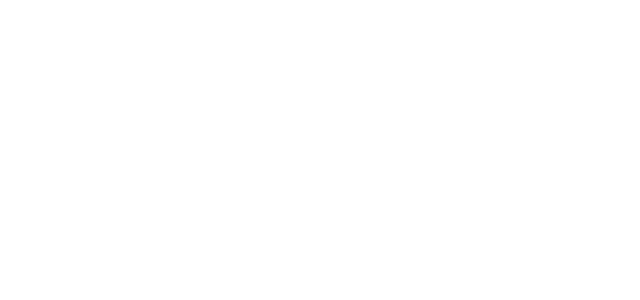
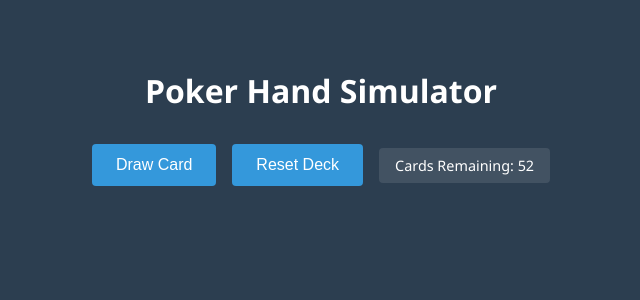
Before and after one commit to Deepaksingam/Porfolio, a React (Create React App) app: page /cardGame in a window 1280 px wide. Before the commit this address had no page. Shown: the top 300 px of the page, without its empty margins (319-959 px from the left). Built offline with nearby package versions, Linux system fonts and the light colour scheme.

Commit message:
card draw simulation added

```diff
--- a/src/App.js
+++ b/src/App.js
@@ -2,11 +2,13 @@ import "./App.css";
 import { Routes, Route, Navigate } from "react-router-dom";
 import HomeScreen from "./Pages/HomeScreen";
 import Blog from "./Pages/Blog";
+import CardGame from "./Pages/CardGame";
 function App() {
   return (
     <Routes>
       <Route path="/" element={<Navigate to="/homeScreen" />} />
       <Route path="/homeScreen" element={<HomeScreen />} />
+      <Route path="/cardGame" element={<CardGame />} />
       <Route path="/blog" element={<Blog />} />
     </Routes>
   );
--- /dev/null
+++ b/src/Pages/CardGame/index.css
@@ -0,0 +1,168 @@
+/* Base Styles */
+body {
+  font-family: 'Segoe UI', sans-serif;
+  background: #2c3e50;
+  color: white;
+  margin: 0;
+}
+
+.card-game-container {
+  max-width: 1200px;
+  margin: 2rem auto;
+  padding: 1rem;
+  text-align: center;
+  min-height: 100vh;
+}
+
+/* Controls */
+.controls {
+  margin: 2rem 0;
+  display: flex;
+  gap: 1rem;
+  justify-content: center;
+  align-items: center;
+  flex-wrap: wrap;
+}
+
+button {
+  padding: 0.75rem 1.5rem;
+  border: none;
+  border-radius: 4px;
+  background: #3498db;
+  color: white;
+  cursor: pointer;
+  transition: all 0.2s;
+  font-size: 1rem;
+}
+
+button:hover {
+  background: #2980b9;
+}
+
+button:disabled {
+  background: #7f8c8d;
+  cursor: not-allowed;
+}
+
+.counter {
+  padding: 0.5rem 1rem;
+  background: rgba(255, 255, 255, 0.1);
+  border-radius: 4px;
+  font-size: 0.9rem;
+}
+
+/* Card Hand Simulation */
+.hand-container {
+  position: relative;
+  min-height: 300px;
+  margin-top: 2rem;
+  overflow: visible;
+}
+
+.card-stack {
+  position: relative;
+  height: 250px;
+  display: flex;
+  justify-content: center;
+  align-items: flex-end;
+  padding-bottom: 2rem;
+}
+
+.card {
+  position: absolute;
+  left: 50%;
+  bottom: 0;
+  transform:
+    translateX(-50%)
+    translateX(var(--x-offset))
+    rotate(var(--rotation));
+  width: 120px;
+  height: 180px;
+  background: white;
+  border-radius: 8px;
+  padding: 1rem;
+  box-shadow: 0 4px 12px rgba(0, 0, 0, 0.3);
+  display: grid;
+  grid-template-rows: 1fr 2fr 1fr;
+  animation: deal 0.3s ease-out var(--delay) forwards;
+  opacity: 0;
+  z-index: var(--z-index);
+  transition: all 0.3s ease-out;
+  will-change: transform;
+}
+
+@keyframes deal {
+  0% {
+    transform:
+      translateX(-50%)
+      translateY(-100px)
+      rotate(-5deg);
+    opacity: 0;
+  }
+  100% {
+    transform:
+      translateX(-50%)
+      translateX(var(--x-offset))
+      rotate(var(--rotation));
+    opacity: 1;
+  }
+}
+
+/* Card Design */
+.card.red {
+  color: #e74c3c;
+}
+.card.black {
+  color: black;
+}
+
+.card-corner {
+  display: flex;
+  flex-direction: column;
+  align-items: center;
+  font-size: 1rem;
+}
+
+.card-corner.bottom-right {
+  transform: rotate(180deg);
+}
+
+.card-center {
+  display: flex;
+  justify-content: center;
+  align-items: center;
+  font-size: 2.5rem;
+  margin: -0.5rem 0;
+}
+
+/* Hover effect */
+.card:hover {
+  transform:
+    translateX(-50%)
+    translateX(var(--x-offset))
+    rotate(var(--rotation))
+    translateY(-20px);
+  z-index: 999;
+  box-shadow: 0 8px 24px rgba(0, 0, 0, 0.4);
+}
+
+/* Responsive Design */
+@media (max-width: 768px) {
+  .card {
+    width: 100px;
+    height: 150px;
+    padding: 0.75rem;
+  }
+
+  .card-corner {
+    font-size: 0.8rem;
+  }
+
+  .card-center {
+    font-size: 2rem;
+  }
+
+  .hand-container {
+    min-height: 250px;
+  }
+}
--- /dev/null
+++ b/src/Pages/CardGame/index.js
@@ -0,0 +1,94 @@
+import React, { useState } from 'react';
+import './index.css';
+
+const suits = ['♠', '♥', '♦', '♣'];
+const ranks = ['A', '2', '3', '4', '5', '6', '7', '8', '9', '10', 'J', 'Q', 'K'];
+
+function generateDeck() {
+  return ranks.flatMap(rank => suits.map(suit => ({ rank, suit })));
+}
+
+function shuffleDeck(deck) {
+  const shuffled = [...deck];
+  for (let i = shuffled.length - 1; i > 0; i--) {
+    const j = Math.floor(Math.random() * (i + 1));
+    [shuffled[i], shuffled[j]] = [shuffled[j], shuffled[i]];
+  }
+  return shuffled;
+}
+
+function Card({ card, index, totalCards }) {
+   console.log("card",card)
+  const isRed = card.suit === '♥' || card.suit === '♦';
+
+  // Calculate spread and rotation based on position in hand
+  const maxRotation = 15;
+  const maxSpread = 220;
+  const rotation = -maxRotation + (2 * maxRotation / (totalCards - 1)) * index;
+  const xOffset = -maxSpread + (2 * maxSpread / (totalCards - 1)) * index;
+
+  return (
+    <div
+      className={`card ${isRed ? 'red' : 'black'}`}
+      style={{
+        '--rotation': `${rotation}deg`,
+        '--x-offset': `${xOffset}px`,
+        '--z-index': index,
+        '--delay': `${index * 0.05}s`
+      }}
+    >
+      <div className="card-corner top-left">
+        <div>{card.rank}</div>
+        <div>{card.suit}</div>
+      </div>
+      <div className="card-center">{card.suit}</div>
+      <div className="card-corner bottom-right">
+        <div>{card.rank}</div>
+        <div>{card.suit}xxxxx</div>
+      </div>
+    </div>
+  );
+}
+
+export default function CardGame() {
+  const [deck, setDeck] = useState(shuffleDeck(generateDeck()));
+  const [drawnCards, setDrawnCards] = useState([]);
+
+  const drawCard = () => {
+    if (deck.length === 0) return;
+    setDrawnCards([...drawnCards, deck[0]]); // Add to end for better fanning
+    setDeck(prev => prev.slice(1));
+  };
+
+  const resetDeck = () => {
+    setDrawnCards([]);
+    setDeck(shuffleDeck(generateDeck()));
+  };
+
+  return (
+    <div className="card-game-container">
+      <h1>Poker Hand Simulator</h1>
+
+      <div className="controls">
+        <button onClick={drawCard} disabled={deck.length === 45}>
+          Draw Card
+        </button>
+        <button onClick={resetDeck}>Reset Deck</button>
+        <div className="counter">Cards Remaining: {deck.length}</div>
+      </div>
+
+      <div className="hand-container">
+        <div className="card-stack">
+          {drawnCards.map((card, index) => (
+            <Card
+              key={index}
+              card={card}
+              index={index}
+              totalCards={drawnCards.length}
+            />
+          ))}
+        </div>
+      </div>
+    </div>
+  );
+}
```
Also changed, not shown: src/Components/Loader/index.css (added, +29 -0 lines), src/Components/Navbar/index.js (added, +11 -0 lines), src/Components/Footer/index.js (added), src/Components/Loader/index.js (added), src/Components/Navbar/index.css (added).
